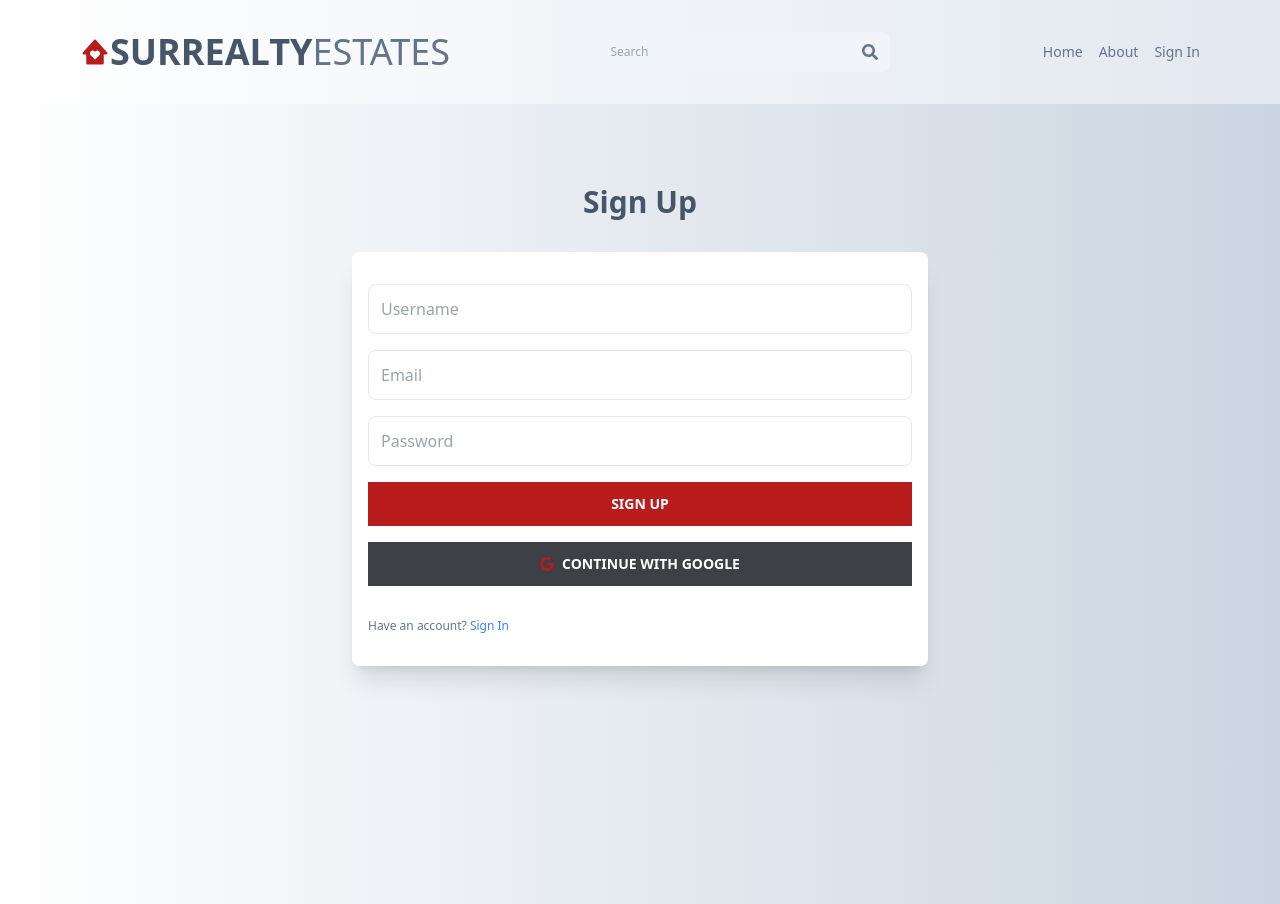
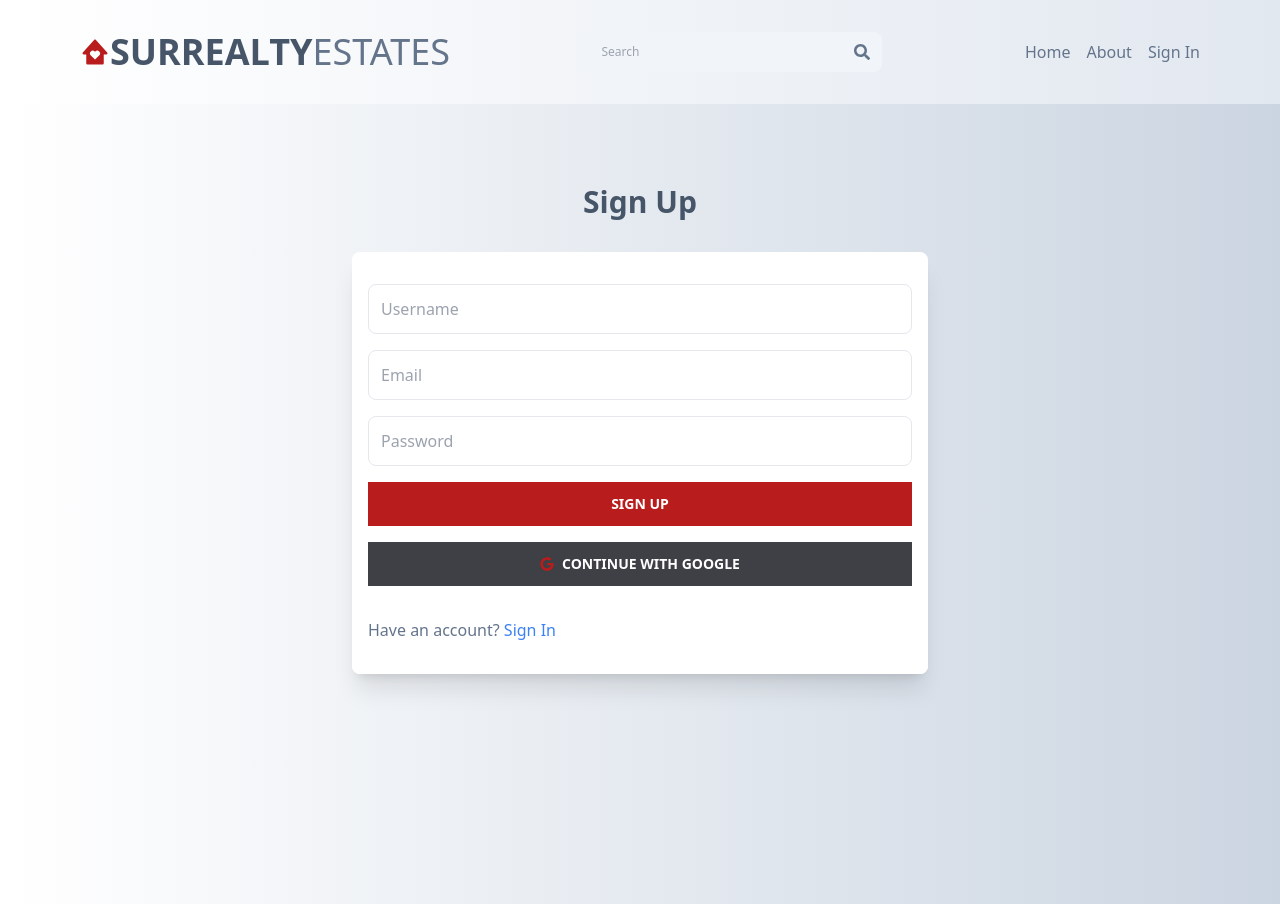
Before and after one commit to devonxfire/mern-surrealty, a React (Vite) app in the folder client/: page /signup in a window 1280 px wide. Built offline with nearby package versions, Linux system fonts and the light colour scheme; no server answers.

Commit message:
fixed GAuth functionality and some UI

```diff
--- a/client/src/components/Header.jsx
+++ b/client/src/components/Header.jsx
@@ -70,7 +70,7 @@ const Header = () => {
           />
         </form>
         <nav>
-          <ul className="flex items-center gap-4 text-slate-500 text-xs lg:text-sm font-light">
+          <ul className="flex items-center gap-4 text-slate-500 text-xs lg:text-base font-light">
             <div className="relative">
               <RxHamburgerMenu
                 className="md:hidden block text-2xl cursor-pointer"
--- a/client/src/components/OAuth.jsx
+++ b/client/src/components/OAuth.jsx
@@ -24,6 +24,7 @@ export default function OAuth() {
       const provider = new GoogleAuthProvider();
       const auth = getAuth(app);
       const result = await signInWithPopup(auth, provider);
+
       const res = await fetch("/api/auth/google", {
         method: "POST",
         headers: {
@@ -35,8 +36,14 @@ export default function OAuth() {
           photo: result.user.photoURL,
         }),
       });
+
+      if (!res.ok) {
+        throw new Error("Failed to fetch user data");
+      }
+
       const data = await res.json();
       dispatch(signInSuccess(data));
+
       navigate("/profile");
     } catch (error) {
       console.log("Could not continue with Google", error);
--- a/client/src/pages/Profile.jsx
+++ b/client/src/pages/Profile.jsx
@@ -36,6 +36,7 @@ export default function Profile() {
   const [listings, setListings] = useState([]);
   const dispatch = useDispatch();
 
+  console.log(currentUser.username, currentUser.email, currentUser.photo);
   console.log(formData);
 
   // Toasts
--- a/client/src/pages/Signin.jsx
+++ b/client/src/pages/Signin.jsx
@@ -111,7 +111,7 @@ export default function Signin() {
         </form>
         <OAuth />
 
-        <Link to="/signup" className="text-xs  pt-4 text-center sm:text-left">
+        <Link to="/signup" className="text-sm  pt-4 text-center sm:text-left">
           <p className="text-slate-500 px-4 py-8 bg-white rounded-b-lg">
             Don&apos;t have an account?{" "}
             <span className="text-blue-500">Sign Up</span>
--- a/client/src/pages/Signup.jsx
+++ b/client/src/pages/Signup.jsx
@@ -114,7 +114,7 @@ export default function Signup() {
           <ToastContainer />
         </form>
         <OAuth formData={formData} />
-        <Link to="/signin" className="text-xs  pt-4 text-center sm:text-left">
+        <Link to="/signin" className="text-sms  pt-4 text-center sm:text-left">
           <p className="text-slate-500 px-4 py-8 bg-white rounded-b-lg">
             Have an account? <span className="text-blue-500">Sign In</span>
           </p>
```
Also changed, not shown: 1 other file (tests, documents, lock files or other folders).
